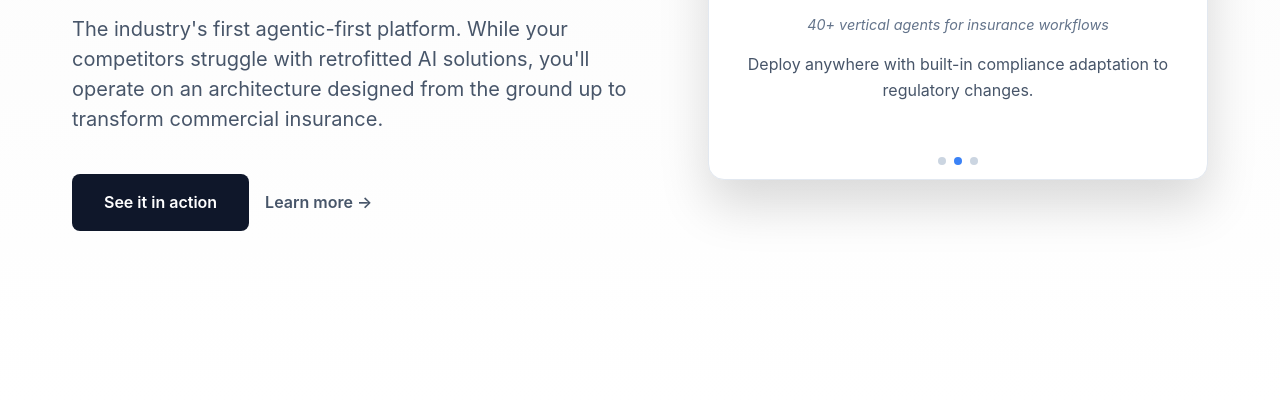
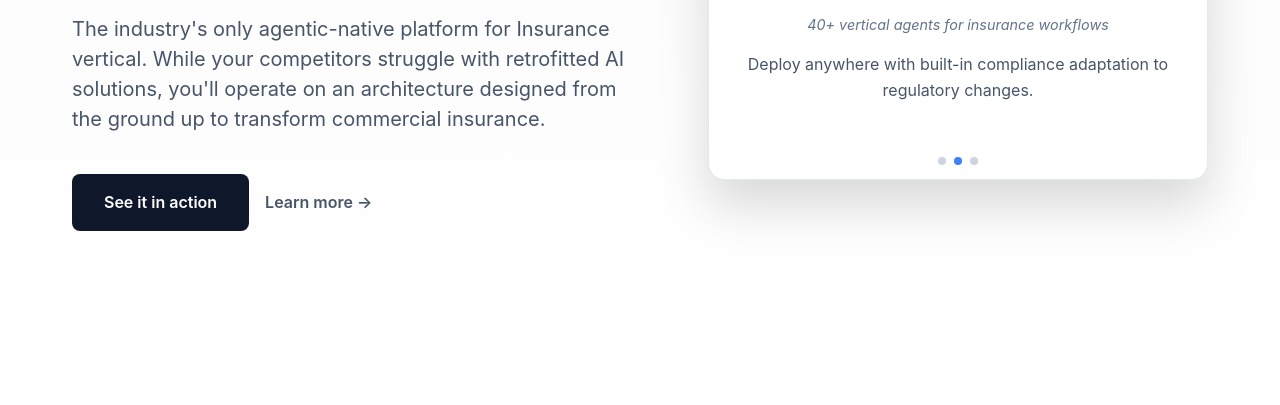
Before and after one commit to vsrin/elevatenow-site, a plain HTML site: page index.html in a window 1280 px wide. Shown: the part 395-800 px from the top of the page. Drawn offline with Linux system fonts and the light colour scheme.

Commit message:
Initial commit - static site

```diff
--- a/index.html
+++ b/index.html
@@ -1687,7 +1687,7 @@
         <div class="hero-content">
             <div class="hero-text">
                 <h1>Insurance intelligence that scales</h1>
-                <p class="subtitle">The industry's first agentic-first platform. While your competitors struggle with retrofitted AI solutions, you'll operate on an architecture designed from the ground up to transform commercial insurance.</p>
+                <p class="subtitle">The industry's only agentic-native platform for Insurance vertical. While your competitors struggle with retrofitted AI solutions, you'll operate on an architecture designed from the ground up to transform commercial insurance.</p>
                 <div class="hero-cta">
                     <a href="#demo" class="btn-primary">See it in action</a>
                     <a href="#learn" class="btn-secondary">Learn more →</a>
```
